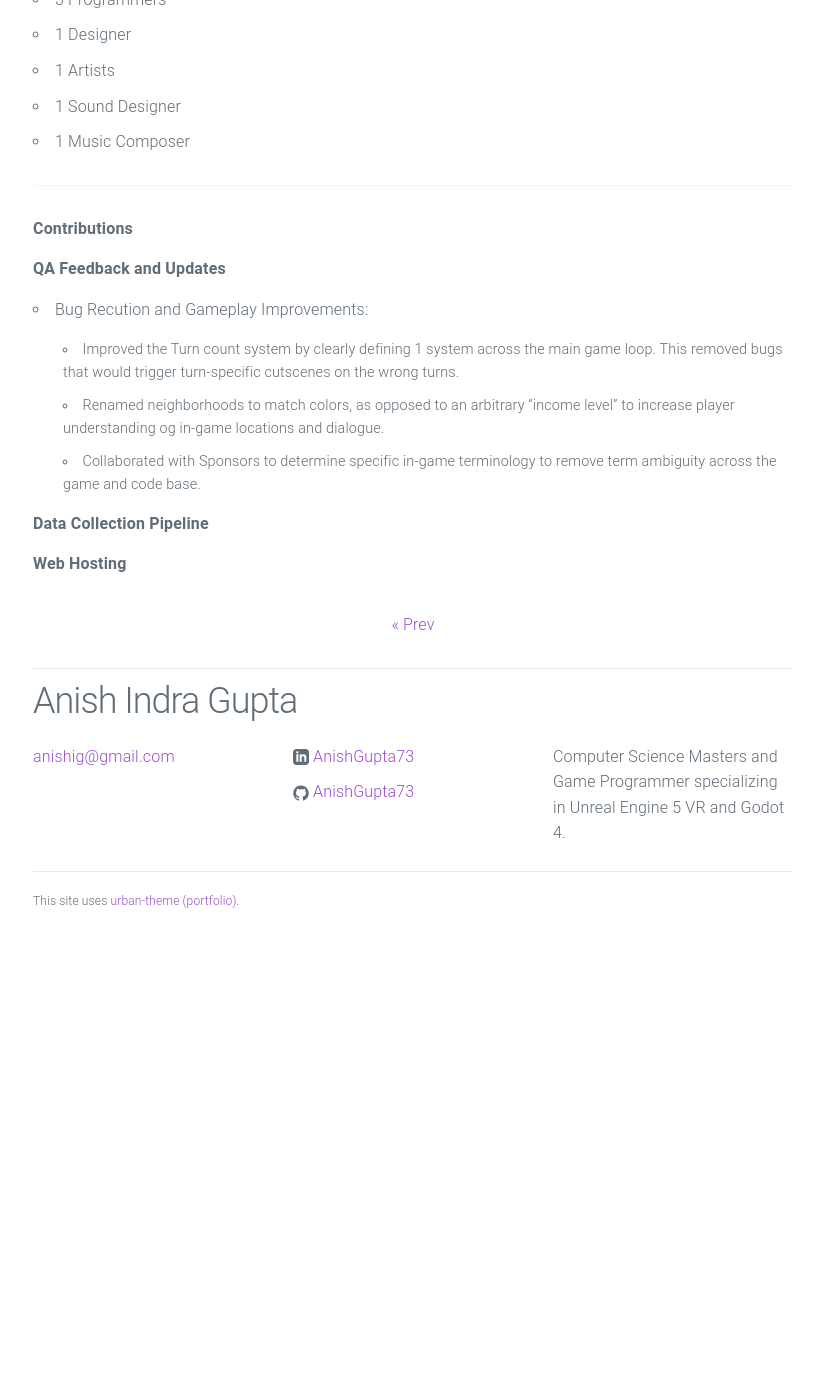
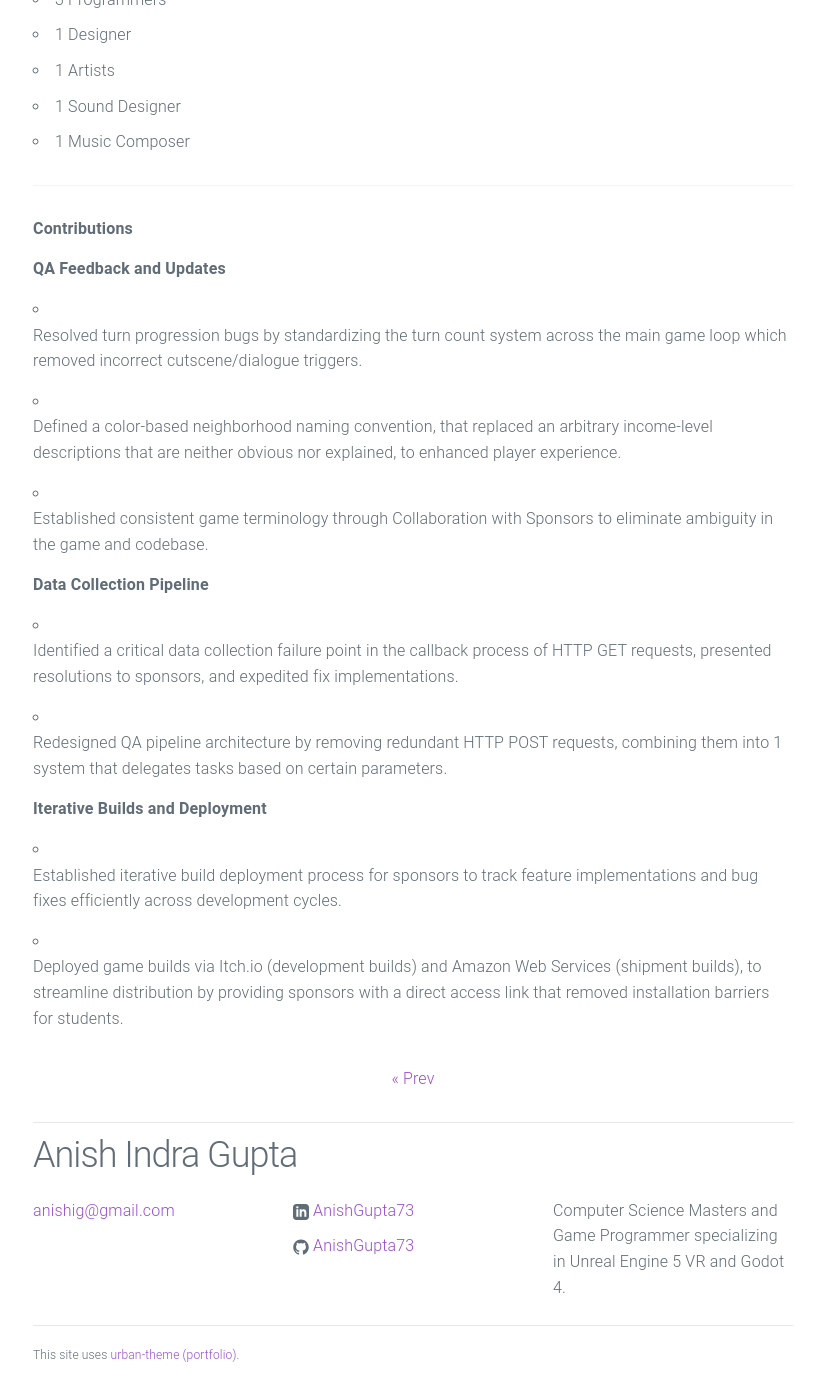
Before and after one commit to AnishGupta73/anishgupta73.github.io, a Jekyll site: the page built from _posts/2022-10-07-newer-game.md, in a window 1280 px wide and 1400 px high, scrolled down 1286 px. Shown: the whole window, without its empty margins (227-1051 px from the left). Built offline with Jekyll 4.4.1, drawn with Linux system fonts in a browser that asks for light colours; before the commit the page ends 2232 px from its top, so only the background shows below that.

Commit message:
RC Contributions update

```diff
--- a/_posts/2022-10-07-newer-game.md
+++ b/_posts/2022-10-07-newer-game.md
@@ -35,11 +35,20 @@ Godot 4 for HTML5 and Web Platforms
 
 **QA Feedback and Updates**
 
-* Bug Recution and Gameplay Improvements:
-    * Improved the Turn count system by clearly defining 1 system across the main game loop. This removed bugs that would trigger turn-specific cutscenes on the wrong turns.
-    * Renamed neighborhoods to match colors, as opposed to an arbitrary "income level" to increase player understanding og in-game locations and dialogue.
-    * Collaborated with Sponsors to determine specific in-game terminology to remove term ambiguity across the game and code base.
+* Resolved turn progression bugs by standardizing the turn count system across the main game loop which removed incorrect cutscene/dialogue triggers.
+
+* Defined a color-based neighborhood naming convention, that replaced an arbitrary income-level descriptions that are neither obvious nor explained, to enhanced player experience.
+
+* Established consistent game terminology through Collaboration with Sponsors to eliminate ambiguity in the game and codebase.
 
 **Data Collection Pipeline**
 
-**Web Hosting**
+* Identified a critical data collection failure point in the callback process of HTTP GET requests, presented resolutions to sponsors, and expedited fix implementations.
+
+* Redesigned QA pipeline architecture by removing redundant HTTP POST requests, combining them into 1 system that delegates tasks based on certain parameters.
+
+**Iterative Builds and Deployment**
+
+* Established iterative build deployment process for sponsors to track feature implementations and bug fixes efficiently across development cycles.
+
+* Deployed game builds via Itch.io (development builds) and Amazon Web Services (shipment builds), to streamline distribution by providing sponsors with a direct access link that removed installation barriers for students.
```
